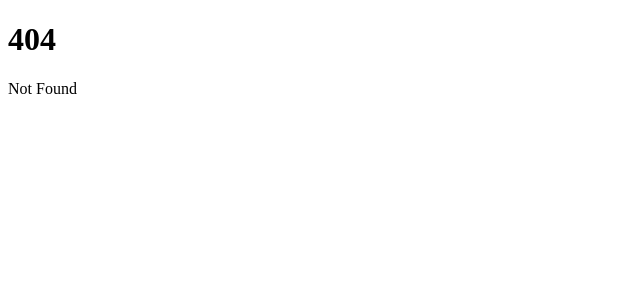
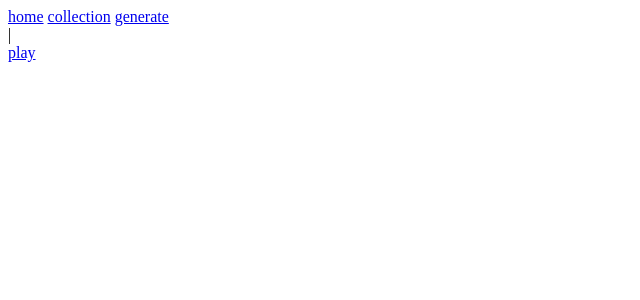
Before and after one commit to Litorian113/Franz-Anhaeupl-Prg3, a SvelteKit app: page /play in a window 1280 px wide. Before the commit this address had no page. Shown: the top 300 px of the page, without its empty margins (0-640 px from the left). Built offline with nearby package versions, Linux system fonts and the light colour scheme.

Commit message:
Füge Navigationskomponente und Layout für die Startseite hinzu

```diff
--- /dev/null
+++ b/src/lib/components/Nav.svelte
@@ -0,0 +1,7 @@
+<nav>
+	<a href="/">home</a>
+	<a href="/collection">collection</a>
+    <a href="/generate">generate</a>
+    <div>|</div>
+    <a href="/play">play</a>
+</nav>
--- /dev/null
+++ b/src/routes/+layout.svelte
@@ -0,0 +1,8 @@
+<script>
+    import Nav from "$lib/components/Nav.svelte";
+    export let data;
+  </script>
+
+  <Nav />
+
+  <slot />
--- a/src/routes/+page.svelte
+++ b/src/routes/+page.svelte
@@ -1,2 +1,4 @@
-<h1>Welcome to SvelteKit</h1>
-<p>Visit <a href="https://svelte.dev/docs/kit">svelte.dev/docs/kit</a> to read the documentation</p>
+
+
+<h1>home</h1>
+<p>this is the home page.</p>
```
Also changed, not shown: src/routes/collection/+page.svelte (added), src/routes/generate/+page.svelte (added), src/routes/play/+page.svelte (added).
